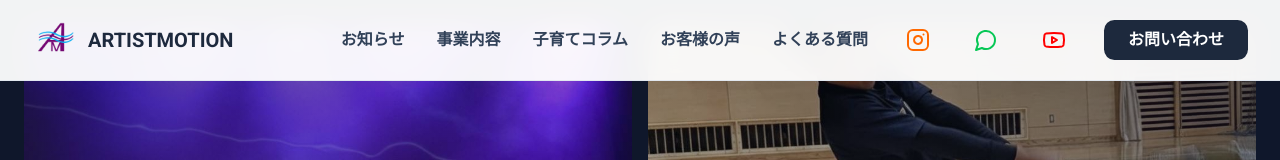
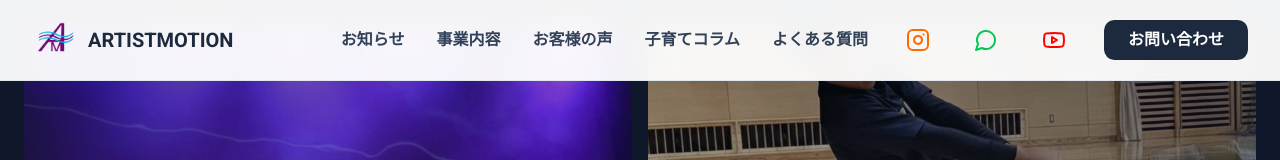
Before and after one commit to tomoyuki-11/artist-motion-new, a Next.js app: page / in a window 1280 px wide. Shown: the top 160 px of the page. Built offline with nearby package versions, Linux system fonts and the light colour scheme; no server answers.

Commit message:
ナビメニューの並び替え

```diff
--- a/src/components/Navbar.tsx
+++ b/src/components/Navbar.tsx
@@ -101,25 +101,34 @@ export function Navbar() {
               事業内容
             </Link>
           )}
-          <Link
-            href="/column"
-            className="text-slate-700 hover:text-slate-900 transition font-semibold"
-          >
-            子育てコラム
-          </Link>
           {isHome ? (
             <button
-              onClick={() => scrollToSection("testimonials")}
+              onClick={() => scrollToSection("voice")}
               className="text-slate-700 hover:text-slate-900 transition font-semibold"
             >
               お客様の声
             </button>
           ) : (
             <Link
-              href="/testimonials"
+              href="/#voice"
               className="text-slate-700 hover:text-slate-900 transition font-semibold"
             >
               お客様の声
+            </Link>
+          )}
+          {isHome ? (
+            <button
+              onClick={() => scrollToSection("column")}
+              className="text-slate-700 hover:text-slate-900 transition font-semibold"
+            >
+              子育てコラム
+            </button>
+          ) : (
+            <Link
+              href="/#column"
+              className="text-slate-700 hover:text-slate-900 transition font-semibold"
+            >
+              子育てコラム
             </Link>
           )}
           <Link
@@ -222,27 +231,36 @@ export function Navbar() {
                   事業内容
                 </Link>
               )}
-              <Link
-                href="/column"
-                onClick={() => setIsOpen(false)}
-                className="block w-full text-left rounded-xl px-4 py-3 text-slate-800 hover:bg-slate-50 transition font-semibold"
-              >
-                子育てコラム
-              </Link>
               {isHome ? (
                 <button
-                  onClick={() => scrollToSection("testimonials")}
+                  onClick={() => scrollToSection("voice")}
                   className="block w-full text-left rounded-xl px-4 py-3 text-slate-800 hover:bg-slate-50 transition font-semibold"
                 >
                   お客様の声
                 </button>
               ) : (
                 <Link
-                  href="/testimonials"
+                  href="/#voice"
                   onClick={() => setIsOpen(false)}
                   className="block w-full text-left rounded-xl px-4 py-3 text-slate-800 hover:bg-slate-50 transition font-semibold"
                 >
                   お客様の声
+                </Link>
+              )}
+              {isHome ? (
+                <button
+                  onClick={() => scrollToSection("column")}
+                  className="block w-full text-left rounded-xl px-4 py-3 text-slate-800 hover:bg-slate-50 transition font-semibold"
+                >
+                  子育てコラム
+                </button>
+              ) : (
+                <Link
+                  href="/#column"
+                  onClick={() => setIsOpen(false)}
+                  className="block w-full text-left rounded-xl px-4 py-3 text-slate-800 hover:bg-slate-50 transition font-semibold"
+                >
+                  子育てコラム
                 </Link>
               )}
               <Link
```
